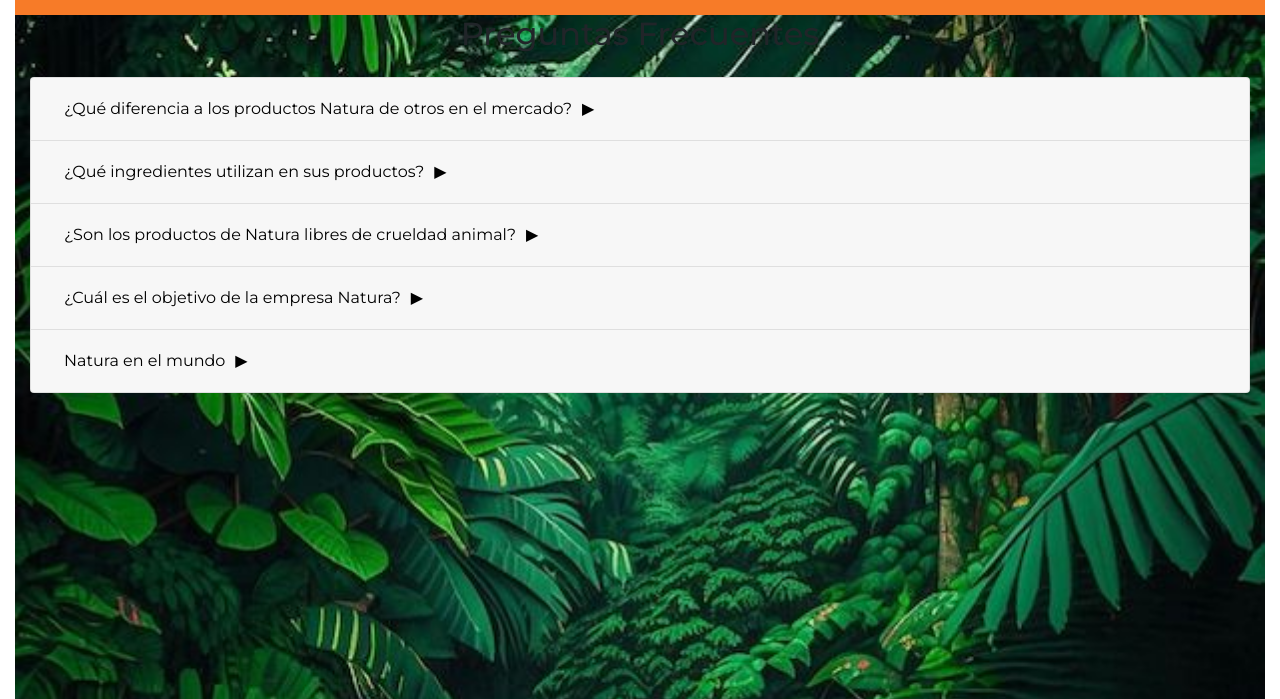
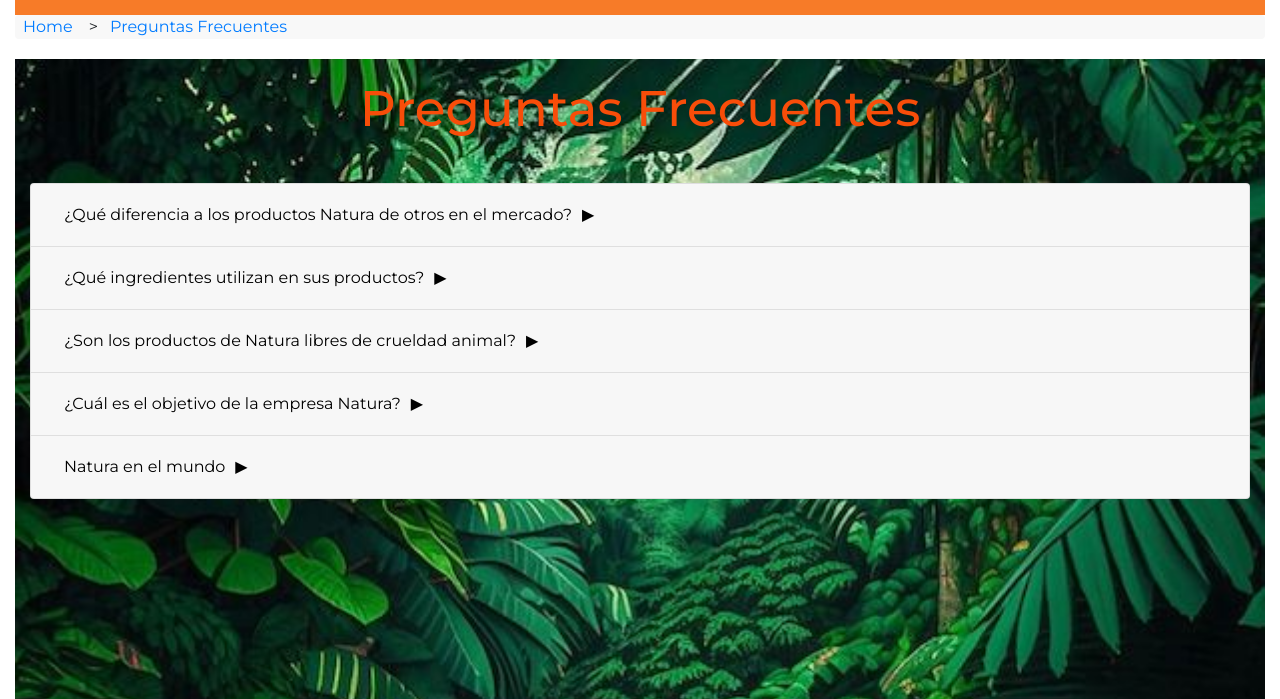
Before and after one commit to adriquiroga/entregafinal-quiroga, a website: page pages/faqs.html in a window 1280 px wide. Shown: the part 101-800 px from the top of the page. Drawn offline with nearby package versions, Linux system fonts and the light colour scheme.

Commit message:
normalizacion de clases

```diff
--- a/pages/faqs.html
+++ b/pages/faqs.html
@@ -34,7 +34,7 @@
       <header>
           <div class="navbar navbar-expand-lg navprincipal">
               <img  src="../assets/logo.jpeg" alt="Logo de Natura">
-              <nav >
+              <nav>
                   <ul class="menu-ul">
                       <li>
                           <a href="../index.html">Home</a>
@@ -50,12 +50,24 @@
                 <img src="../assets/me-gusta.png" alt="Me gusta" class="icon">
                 <img src="../assets/compra.png" alt="Carrito de compras" class="icon">
               </div>
-          </div>
+            </div>
       </header>
+      <section>
+        <nav aria-label="breadcrumb">
+          <ul class="menu-ul breadcrumb">
+              <li>
+                  <a href="../index.html">Home</a>
+              </li>
+              <li>
+                  <a href="./faqs.html">Preguntas Frecuentes</a>
+              </li>
+          </ul>
+        </nav>
+      </section>
       <main>
         <div class="img-fondo">
           <div class=" container-fluid ">
-            <h2 class="mb-4 ">Preguntas Frecuentes</h2>
+            <h2 class="mb-4 titulo4 text-center tam-xl">Preguntas Frecuentes</h2>
             <div class="accordion" id="faqAccordion">
               <div class="card">
                 <div class="card-header" id="headingOne">
--- a/scss/_cabeza.scss
+++ b/scss/_cabeza.scss
@@ -34,3 +34,30 @@
       height: 20px;
     }
   }
+  .breadcrumb {
+    list-style: none;
+    display: flex;
+    flex-wrap: wrap;
+    padding: 0;
+    margin: 0;
+    background-color: #f8f8f8;
+    border-radius: 0.25rem;
+}
+
+.breadcrumb li {
+    margin: 0 0.5rem;
+}
+
+.breadcrumb li + li:before {
+    content: ">";
+    margin-right: 0.5rem;
+}
+
+.breadcrumb a {
+    text-decoration: none;
+    color: #007bff;
+}
+
+.breadcrumb a:hover {
+    text-decoration: underline;
+}
--- a/scss/_mq.scss
+++ b/scss/_mq.scss
@@ -28,4 +28,11 @@
           "sexto"
           "quinto";
     }
+    .imagenes img {
+        display: flex;
+        flex-direction: column;
+        align-items: center;
+        max-width: 100%;
+        height: auto;
+    }
   }
--- a/scss/_principal.scss
+++ b/scss/_principal.scss
@@ -1,4 +1,4 @@
-.principal, .color-fondo {
+.principal {
     display: flex;
     row-gap: 10px;
     flex-direction:column;
@@ -7,25 +7,26 @@
     background-size:cover;
     background-position: center;
   }
-  .titulo1, .titulo2, .titulo3 {
+  .titulo3, .titulo4, .titulo1 {
     margin-top: 20px;
     margin-bottom: 40px;
     padding: 20px;
     text-align: center;
-    color: var(--primary-color);
+  }
+  .titulo3{
+    color: var(--text-color);
   }
   .titulo3 {
     margin-top: 20px;
     margin-bottom: 10px;
     padding: 20px;
     text-align: center;
-    color: var(--text-color);
     align-self: baseline;
-    font-size: 20px;
+    font-size: var(--font-size-base);
   }
-  .titulo2 {
-    align-self: baseline;
-    font-size: 30px;
+  .titulo4{
+    font-size: var(--font-size-large);
+    color: var(--color-preguntas);
   }
   .tama5 {
     @include medidas(80px, 80px);
--- a/scss/config/_vars.scss
+++ b/scss/config/_vars.scss
@@ -6,10 +6,11 @@
     --text-color: #000000;
     --color-frase: #ec3e09 ;
     --background-frase:  #7fffd4;
+    --color-preguntas: #f84d09;
     //tipografia
     --font-family: "Montserrat", sans-serif;
-    --font-size-base: 16px;
-    --font-size-large: 24px;
+    --font-size-base: 20px;
+    --font-size-large: 50px;
     --font-size-small: 12px;
     --font-weight-normal: 400;
     --font-weight-bold: 700;
```
Also changed, not shown: index.html (+11 -2 lines), pages/contacto.html (+15 -3 lines), pages/productos.html (+14 -4 lines), pages/quienes-somos.html (+15 -2 lines), css/main.css, 1 other file.
